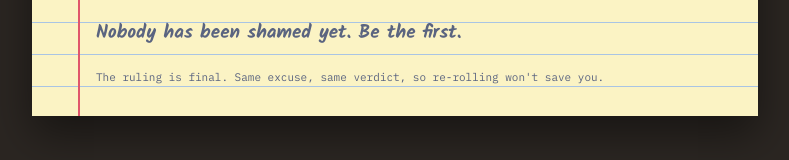
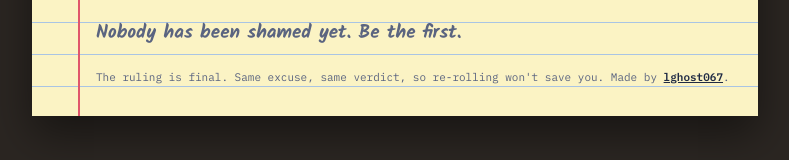
Before and after one commit to lghost067/claude-s-pick-101, a plain HTML site: page index.html in a window 1280 px wide. Shown: the part 973-1133 px from the top of the page, without its empty margins (245-1034 px from the left). Drawn offline with Linux system fonts and the light colour scheme.

Commit message:
Add 'made by' credit link that opens in a new tab
Co-Authored-By: Claude Opus 5.5 <noreply@anthropic.com>
Claude-Session: https://claude.ai/code/session_01LgSQE1A8bg7kLrdSuNyZDg

```diff
--- a/index.html
+++ b/index.html
@@ -97,6 +97,7 @@
   .delta { font-variant-numeric: tabular-nums; font-weight: 600; }
   .toast { font-size: 12px; color: var(--stamp-good); }
   footer { font-size: 11px; color: var(--ink-soft); }
+  footer a { color: var(--ink); font-weight: 600; }
 
   .shame { display: flex; flex-direction: column; gap: 12px; border-top: 2px solid var(--ink); padding-top: 18px; }
   .shame h2 { font: 400 22px/1.1 var(--f-display); margin: 0; color: var(--stamp-bad); }
@@ -178,7 +179,7 @@
     <p class="shame-empty" id="shame-empty" hidden>Nobody has been shamed yet. Be the first.</p>
   </section>
 
-  <footer>The ruling is final. Same excuse, same verdict, so re-rolling won't save you.</footer>
+  <footer>The ruling is final. Same excuse, same verdict, so re-rolling won't save you. Made by <a href="https://github.com/lghost067" target="_blank" rel="noopener noreferrer">lghost067</a>.</footer>
 </main>
 
 <script>
```
